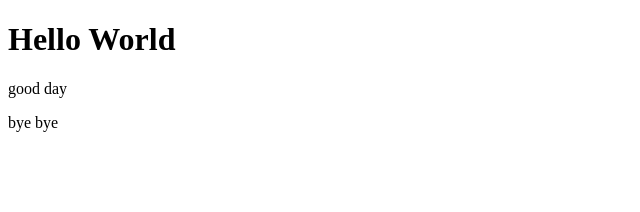
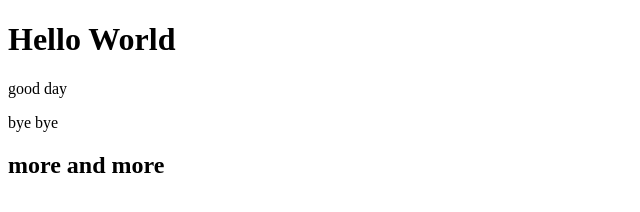
Before and after one commit to Rachel4095/test2, a plain HTML site: page index.html in a window 1280 px wide. Shown: the whole page, without its empty margins (0-640 px from the left). Drawn offline with Linux system fonts and the light colour scheme.

Commit message:
add more toindex.html

```diff
--- a/index.html
+++ b/index.html
@@ -9,5 +9,6 @@
    <h1>Hello World</h1>
    <p>good day</p>
    <p>bye bye</p>
+    <h2>more and more</h2>
 </body>
 </html>
```
